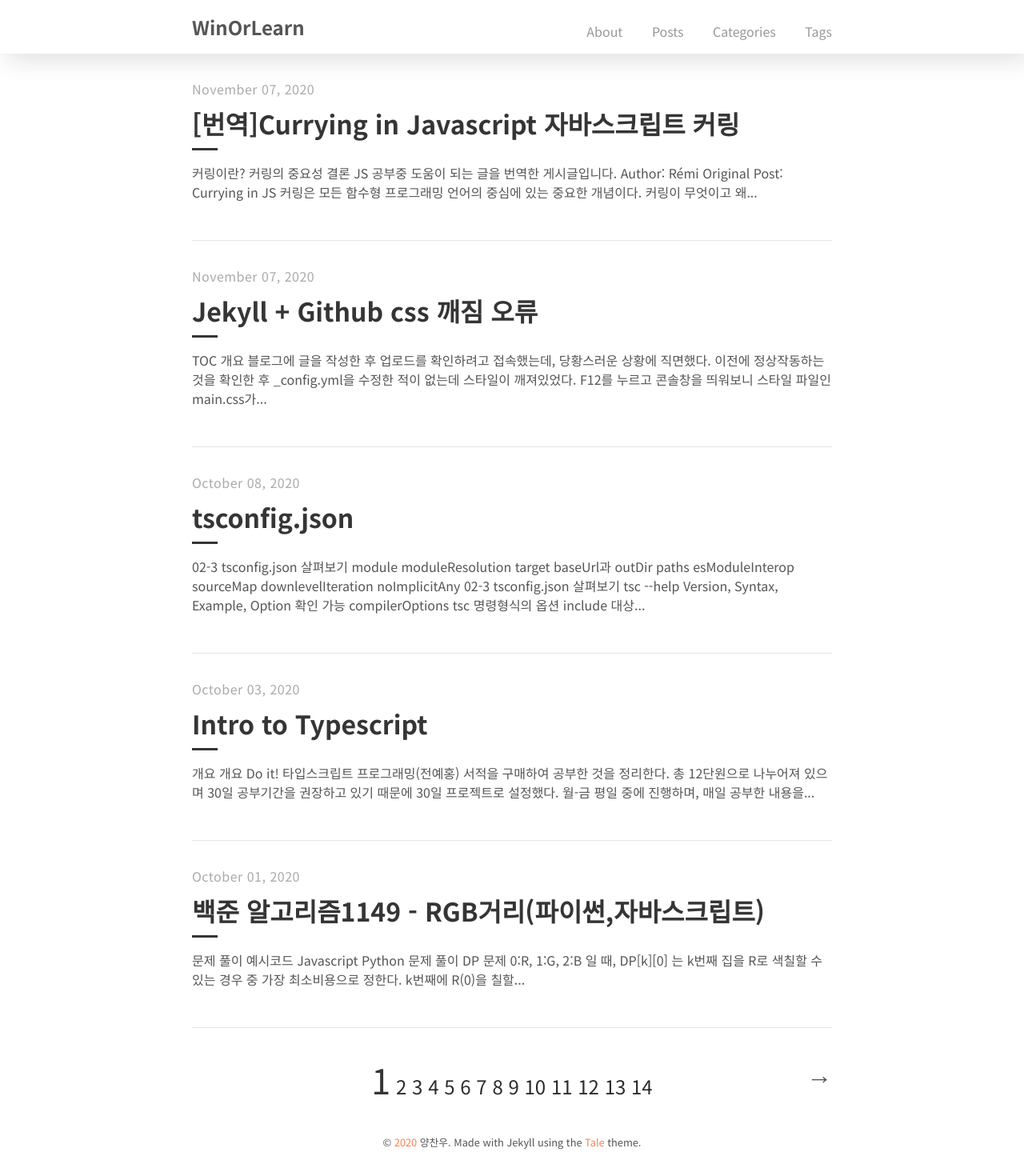
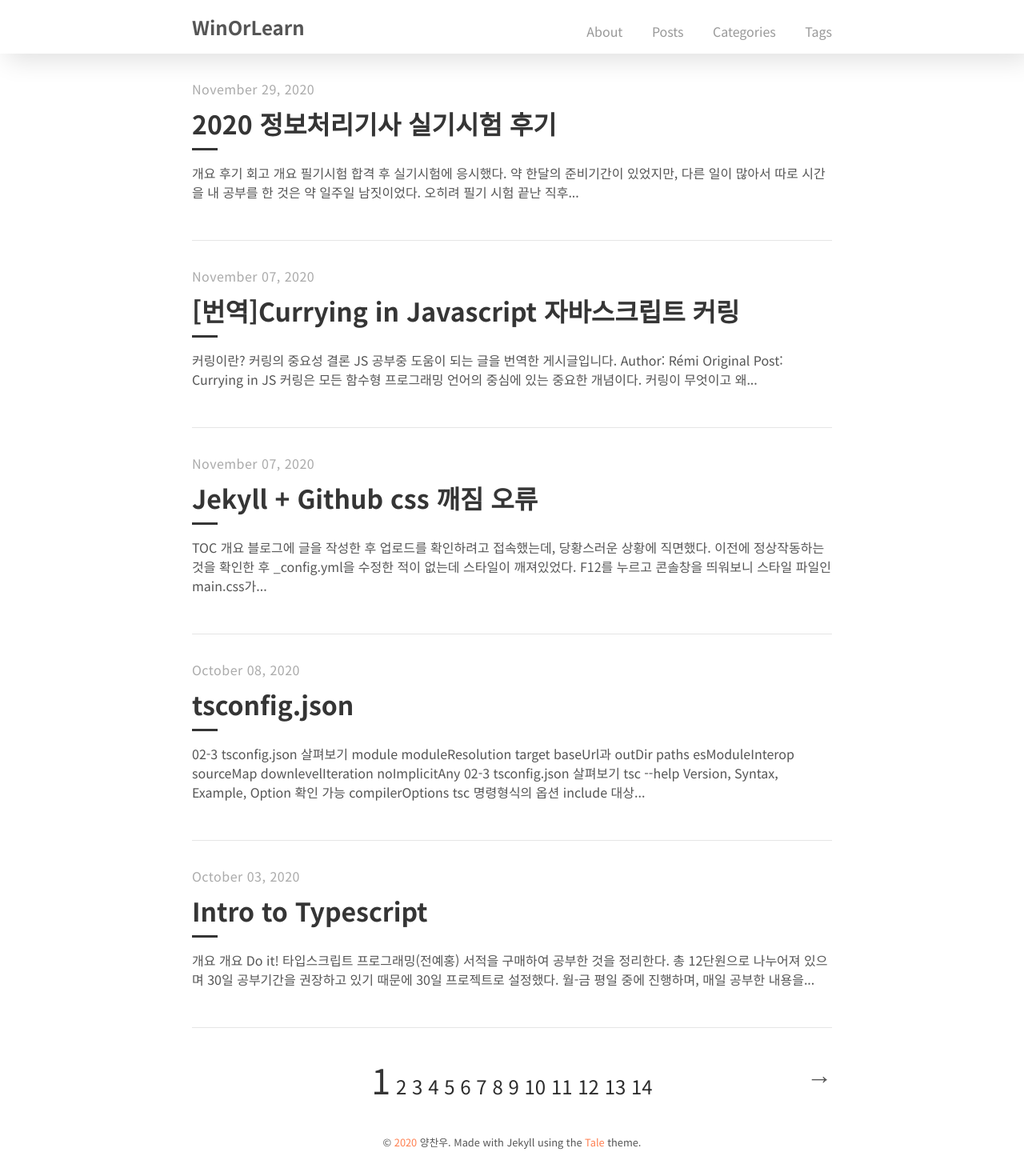
Before and after one commit to Oizys18/blog_depreciated, a Jekyll site: the page built from index.html, in a window 1280 px wide. Shown: the whole page at 80% size. Built offline with Jekyll 4.4.1, drawn with Linux system fonts in a browser that asks for light colours; the list of posts is cut into pages by our own code.

```diff
--- /dev/null
+++ b/_posts/ETC/2020-11-29-Dataprocess_2.md
@@ -0,0 +1,27 @@
+---
+layout: post
+title: "2020 정보처리기사 실기시험 후기"
+author: "Oizys18"
+categories: ETC
+comments: true
+tags: [정보처리기사,Algorithm, CS,]
+---
+
+* TOC
+{:toc}
+* * *
+
+## 개요
+필기시험 합격 후 실기시험에 응시했다.
+약 한달의 준비기간이 있었지만, 다른 일이 많아서 따로 시간을 내 공부를 한 것은 약 일주일 남짓이었다.
+오히려 필기 시험 끝난 직후 실기에 응시했다면 좋았을 것 같다.
+
+- 준비기간: 2020.11.15 ~ 2020.11.29(약 1주)
+- 비전공자, but SSAFY 과정 수료와 학회, 개인 공부로 CS 지식이 어느정도 있었음
+- 수제비 2020 정보처리기사 실기책으로 공부했다.
+- 가채점 결과 합격 커트라인이지만, 합격 발표를 기다려야 안심할 것 같다.
+
+## 후기
+
+
+## 회고
```
Also changed, not shown: _posts/ETC/2020-09-26-DataProcess.md (+1 -1 lines).
